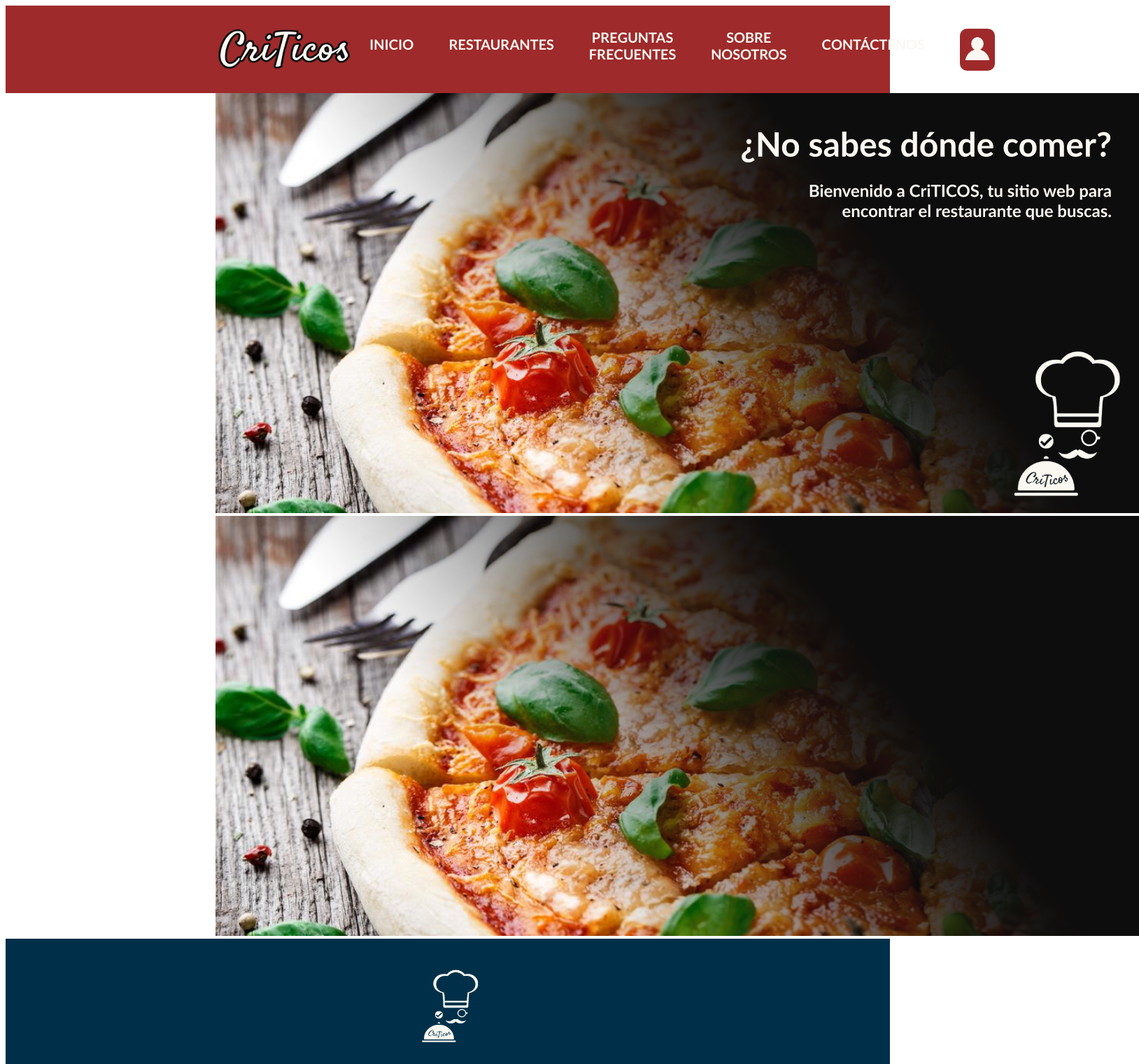
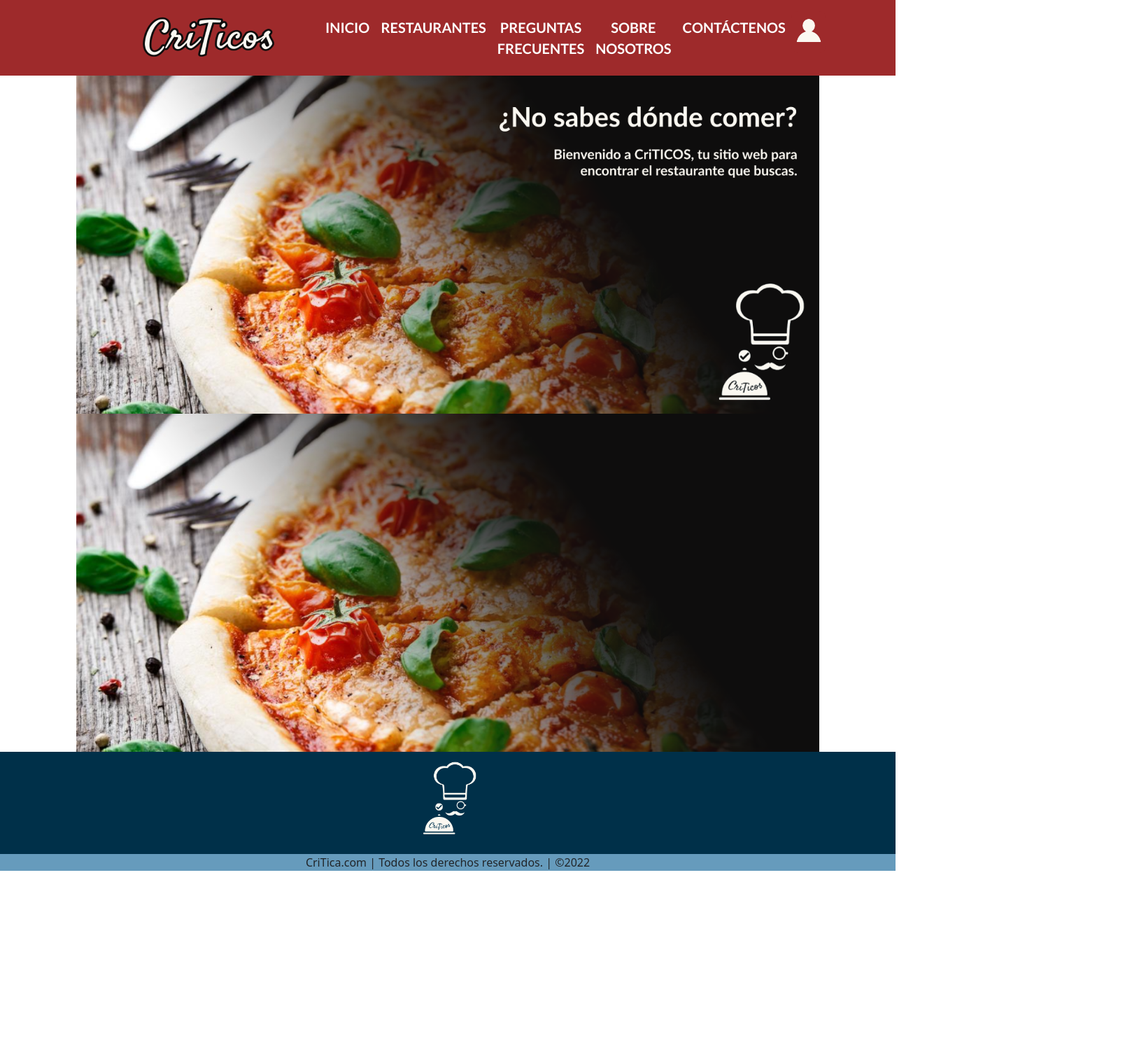
Before and after one commit to mairenaRo/Restaurantes_FrontEnd, an Angular app: page / in a window 1280 px wide. Shown: the top 1520 px of the page at 70% size, 1628 px wide, since content can reach past the window. After the commit the page ends 1260 px from the top, so only its background shows below. Built offline with nearby package versions, Linux system fonts and the light colour scheme.

Commit message:
Hacerlo responsive

```diff
--- a/src/app/app.component.html
+++ b/src/app/app.component.html
@@ -1,6 +1,66 @@
+<!-- Toolbar -->
+<header>
+  <nav class="navbar navbar-expand-lg navbar-dark navColor">
+    <img class="img-fluid navImg" src="./assets/NombreSinFondoPequenno.png" />
+    <div class="container-fluid">
+      <button class="navbar-toggler" type="button" data-bs-toggle="collapse" data-bs-target="#navbarSupportedContent"
+        aria-controls="navbarSupportedContent" aria-expanded="false" aria-label="Toggle navigation">
+        <span class="navbar-toggler-icon"></span>
+      </button>
+      <div class="collapse navbar-collapse navList" id="navbarSupportedContent">
+        <ul class="navbar-nav me-auto mb-2 mb-lg-0">
+          <li class="nav-item">
+            <a class="nav-link active text-center" aria-current="page" href="#">INICIO</a>
+          </li>
+          <li class="nav-item">
+            <a class="nav-link active text-center" href="#">RESTAURANTES</a>
+          </li>
+          <li class="nav-item">
+            <a class="nav-link active text-center" href="#">PREGUNTAS<br>FRECUENTES</a>
+          </li>
+          <li class="nav-item">
+            <a class="nav-link active text-center" href="#">SOBRE<br>NOSOTROS</a>
+          </li>
+          <li class="nav-item">
+            <a class="nav-link active text-center" href="#">CONTÁCTENOS</a>
+          </li>
+          <li class="nav-item">
+            <button id="login-button" height="44" width="48">
+              <input type="image" src="./assets/Login.png" height="34" width="38" />
+            </button>
+          </li>
+        </ul>
+      </div>
+    </div>
+  </nav>
+</header>
 
-<!-- Toolbar -->
-<div class="toolbar" role="banner">
+<main>
+
+  <div class="row content">
+    <div class="col-10">
+      <img class="img-fluid" src="./assets/FeedPrincipal.png" />
+    </div>
+  </div>
+  <div class="row content">
+    <div class="col-10">
+      <img class="img-fluid" src="./assets/B4.png" />
+    </div>
+  </div>
+</main>
+
+<footer>
+  <img class="img-fluid footerImg" src="./assets/LogoSinfondo.png" />
+  <p class="footerP">CriTica.com | Todos los derechos reservados. | &copy;2022</p>
+</footer>
+
+
+
+
+
+
+
+<!-- <div class="toolbar" role="banner">
     <img src="./assets/NombreSinFondoPequenno.png" />
     <div class="spacer"></div>
     <a id="inicio-page" target="_blank" rel="noopener" href="" title="Inicio">
@@ -19,7 +79,7 @@
       CONTÁCTENOS
     </a>
     <button id="login-button" height="44" width="48">
-          <input type="image" src="./assets/Login.png" height="34" width="38"/>
+      <input type="image" src="./assets/Login.png" height="34" width="38" />
     </button>
   </div>
 
@@ -30,7 +90,7 @@
 
   <div id="footer">
     <img src="./assets/LogoSinfondo.png" />
-</div>
+  </div> -->
 
 
 <!-- * * * * * * * * * * * * * * * * * * * * * * * * * * * * * * * -->
--- a/src/index.html
+++ b/src/index.html
@@ -10,8 +10,11 @@
   <link rel="preconnect" href="https://fonts.gstatic.com" crossorigin>
   <link href="https://fonts.googleapis.com/css2?family=Lato:wght@700&display=swap" rel="stylesheet">
   <link rel="stylesheet" src="styles.css">
+  <link href="https://cdn.jsdelivr.net/npm/bootstrap@5.2.0-beta1/dist/css/bootstrap.min.css" rel="stylesheet" integrity="sha384-0evHe/X+R7YkIZDRvuzKMRqM+OrBnVFBL6DOitfPri4tjfHxaWutUpFmBp4vmVor" crossorigin="anonymous">
+
 </head>
 <body>
   <app-root></app-root>
+  <script src="https://cdn.jsdelivr.net/npm/bootstrap@5.2.0-beta1/dist/js/bootstrap.bundle.min.js" integrity="sha384-pprn3073KE6tl6bjs2QrFaJGz5/SUsLqktiwsUTF55Jfv3qYSDhgCecCxMW52nD2" crossorigin="anonymous"></script>
 </body>
 </html>
--- a/src/styles.css
+++ b/src/styles.css
@@ -16,7 +16,7 @@
 }
 
 .toolbar img {
-    margin-left: 300px;
+    margin-left: 20px;
 }
 
 .toolbar #inicio-page,
@@ -52,10 +52,10 @@
     margin-left: 25px;
 }
 
-.content {
+/* .content {
     margin-left: 300px;
     margin-right: 300px;
-}
+} */
 
 .toolbar #login-button:hover {
     background-color: #630A10;
@@ -73,7 +73,7 @@ a:hover {
     color: #0E0D0D;
 }
 
-#footer {
+ #footer {
     position: relative;
     bottom: 0;
     left: 0;
@@ -90,3 +90,61 @@ a:hover {
     width: 155px;
     height: 146px;
 }
+/* ---------------------------------------nuevo--------------------------------------------------- */
+.navColor {
+    background-color: #9E2A2B;
+    font-family: 'Lato', sans-serif;
+    font-size: 20px;
+    font-weight: 600;
+    width: 100%;
+}
+
+.centerT {
+    justify-content: center;
+    align-items: center;
+    display: flex;
+}
+
+footer{
+    background-color: #003049;
+    text-align: center;
+}
+
+.footerImg {
+    max-width: 155px;
+    max-height: 146px;
+}
+
+.footerP{
+    background-color: #669BBC;
+}
+
+.content {
+    justify-content: center;
+}
+
+.navList{
+    padding-left: 50px;
+}
+
+.navImg{
+    padding-left: 200px;
+}
+
+.loginImg{
+
+    background-color: #9E2A2B;
+}
+
+li #login-button:hover {
+    background-color: #630A10;
+    opacity: 0.8;
+}
+
+li #login-button {
+    border: none;
+    border-radius: 10px;
+    background-color: #9E2A2B;
+    text-align: center;
+    height: 60px;
+}
```
Also changed, not shown: 1 other file (tests, documents, lock files or other folders). Lines whose indentation alone changed are shown as unchanged.
